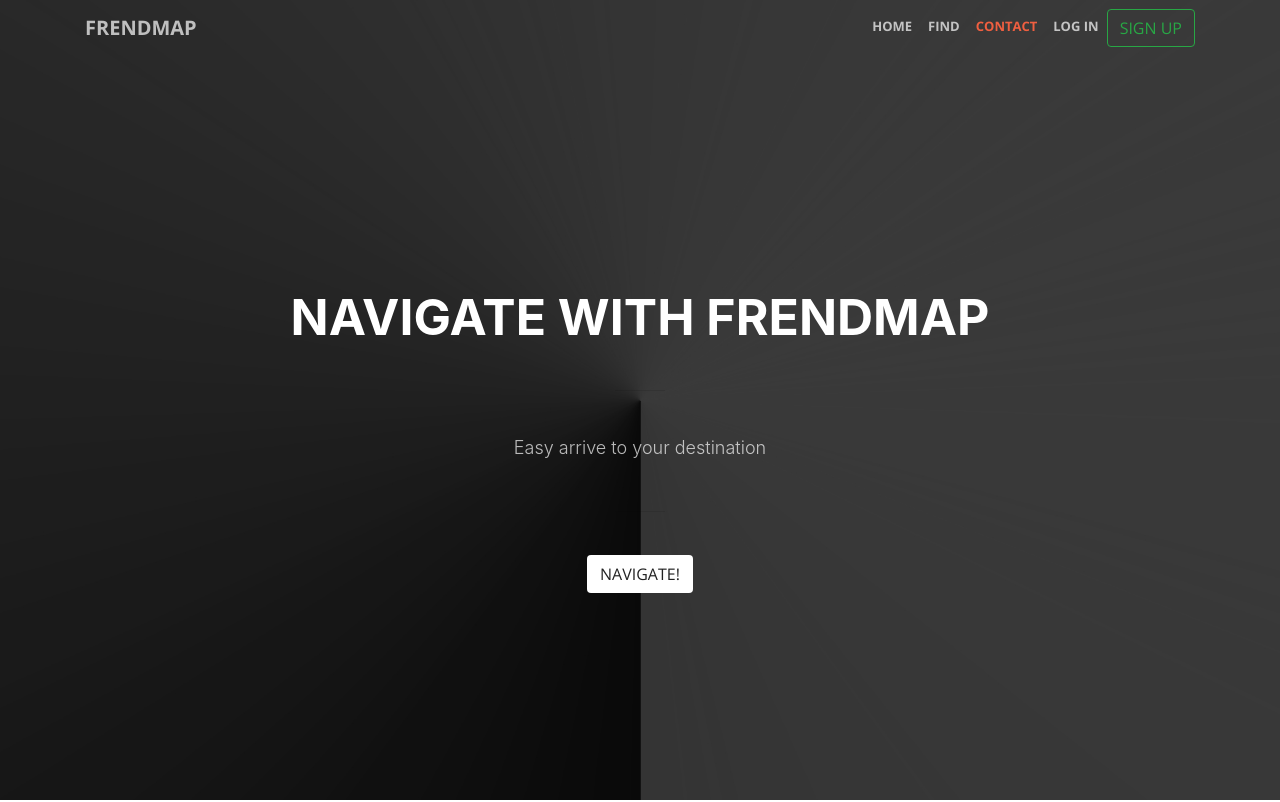
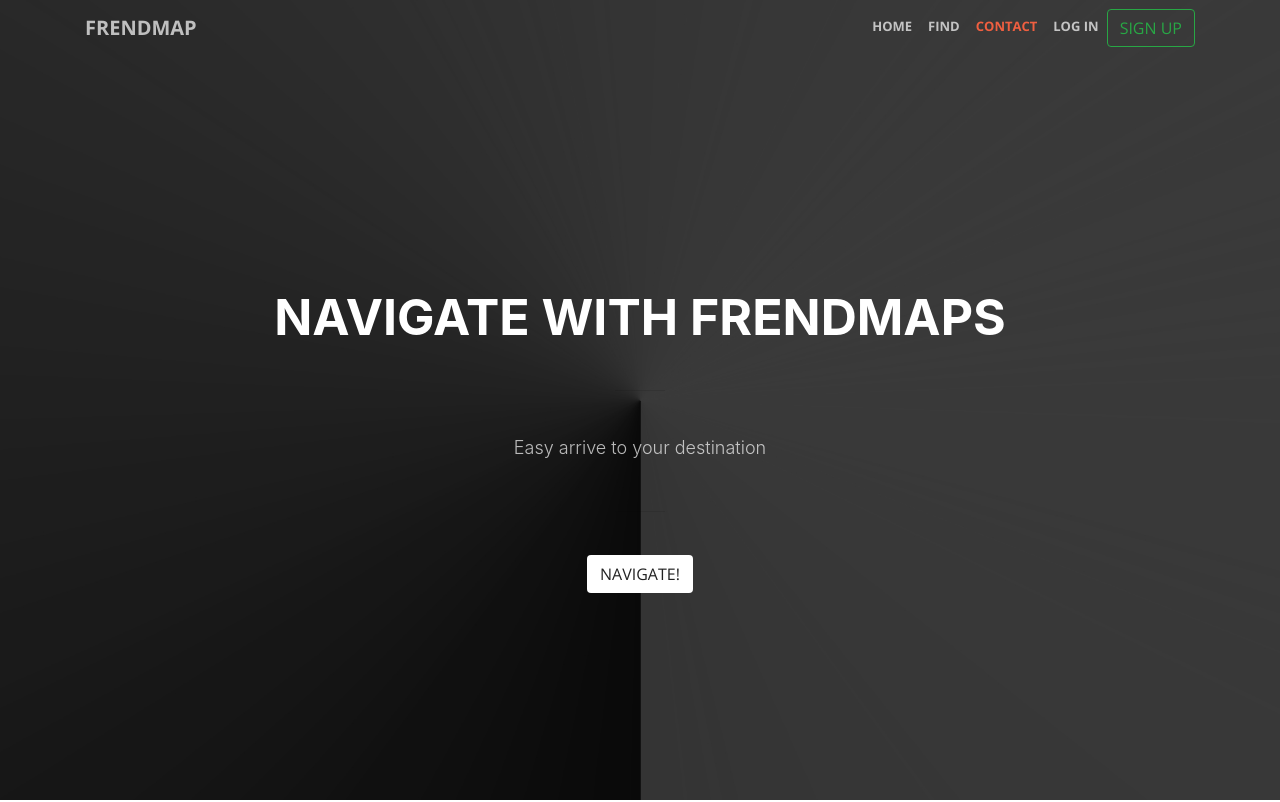
Before and after one commit to andresguzma15/Frendmaps, a website with bundled scripts: page index.html in a window 1280 px wide. Shown: the top 802 px of the page. Built offline with nearby package versions, Linux system fonts and the light colour scheme.

Commit message:
frendmaps*

```diff
--- a/index.html
+++ b/index.html
@@ -68,7 +68,7 @@
     <header class="masthead">
       <div class="header-content">
         <div class="header-content-inner">
-          <h1 id="homeHeading">Navigate with Frendmap</h1>
+          <h1 id="homeHeading">Navigate with Frendmaps</h1>
           <hr>
           <p id="lettertop">Easy arrive to your destination</p>
           <hr>
```
